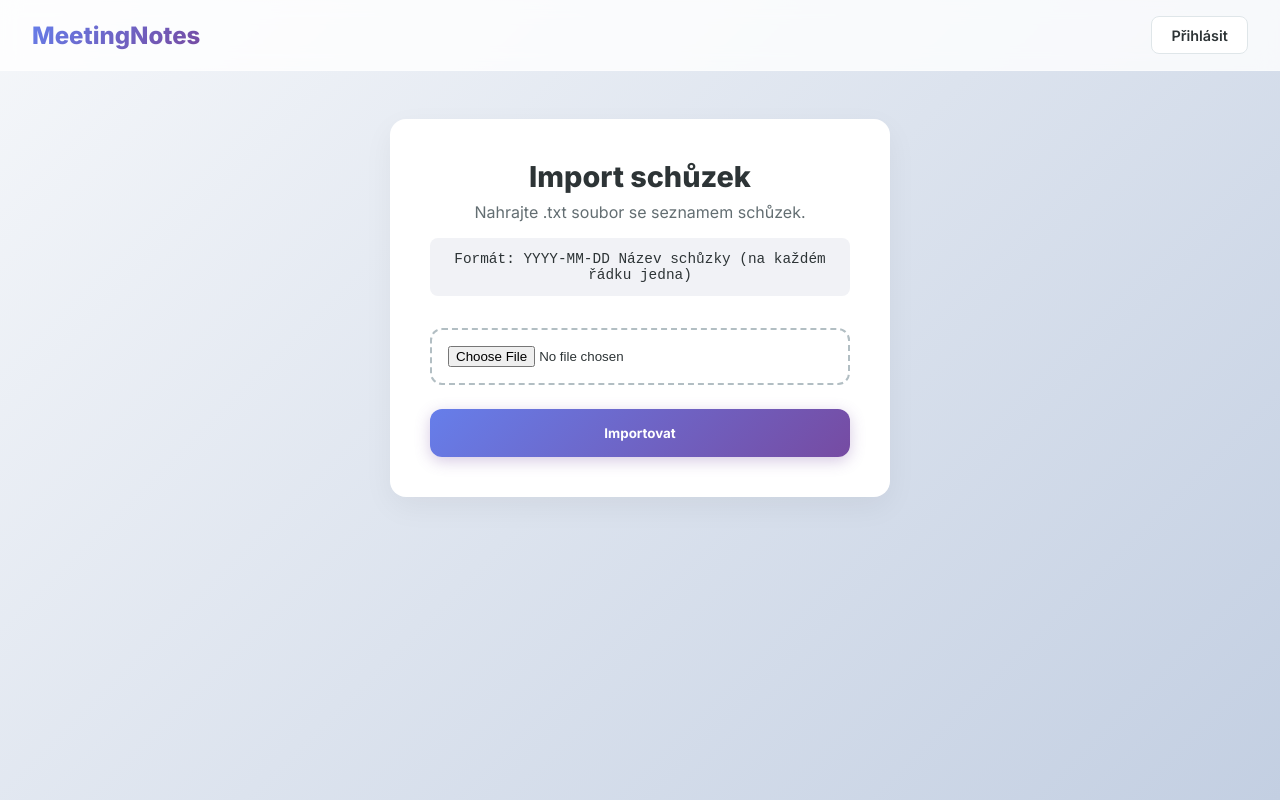
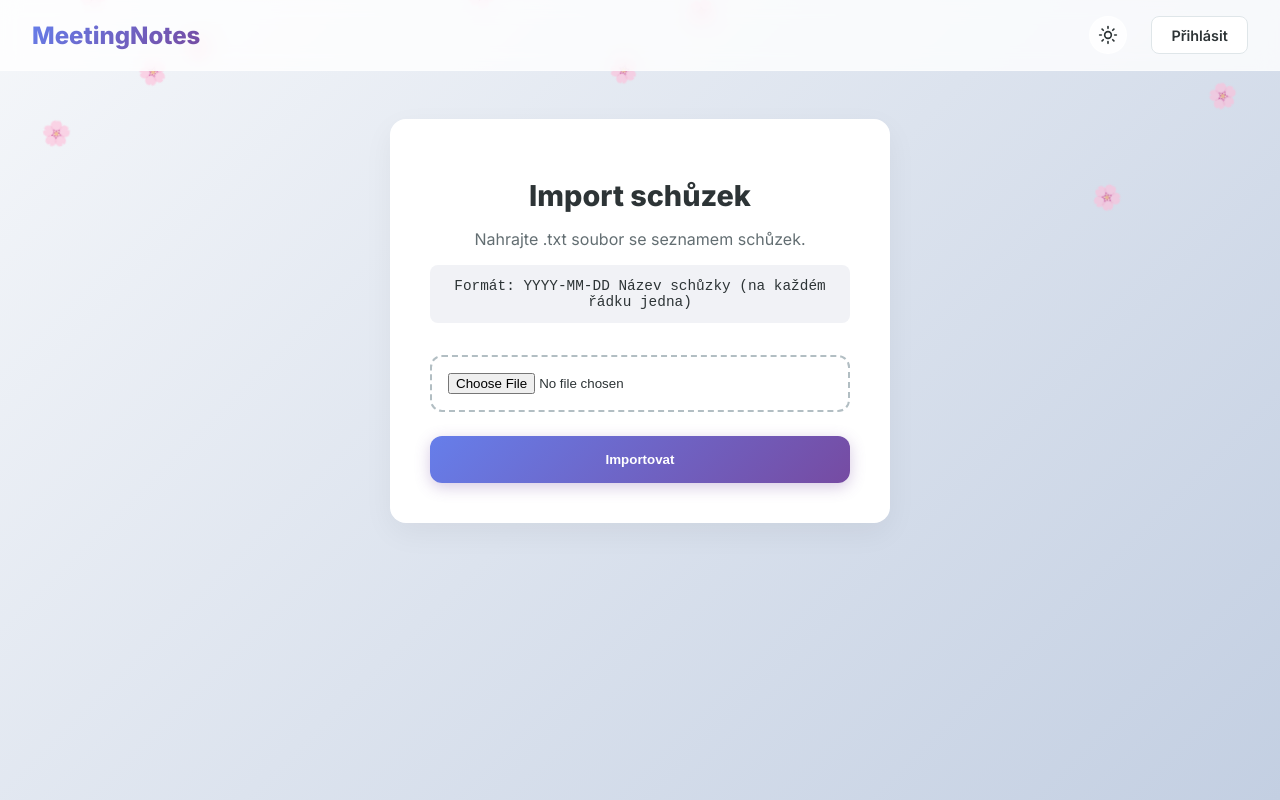
Before and after one commit to TK789456123/meeting-notes, a Next.js app: page /import in a window 1280 px wide. Built offline with nearby package versions, Linux system fonts and the light colour scheme; no server answers.

Commit message:
Add Dark Mode and Flower Background

```diff
--- a/package.json
+++ b/package.json
@@ -14,6 +14,7 @@
     "clsx": "^2.1.1",
     "lucide-react": "^0.562.0",
     "next": "16.1.1",
+    "next-themes": "^0.4.6",
     "react": "19.2.3",
     "react-dom": "19.2.3"
   },
--- a/src/app/globals.css
+++ b/src/app/globals.css
@@ -1,30 +1,40 @@
 :root {
-  --background-gradient: linear-gradient(135deg, #f5f7fa 0%, #c3cfe2 100%);
-  --primary-gradient: linear-gradient(135deg, #667eea 0%, #764ba2 100%);
-  --glass-bg: rgba(255, 255, 255, 0.7);
-  --glass-border: rgba(255, 255, 255, 0.2);
+  /* Light Mode Defaults */
+  --background-start: #f5f7fa;
+  --background-end: #c3cfe2;
   --text-primary: #2d3436;
   --text-secondary: #636e72;
+  --card-bg: rgba(255, 255, 255, 0.8);
+  --card-border: rgba(255, 255, 255, 0.8);
+  --primary-gradient: linear-gradient(135deg, #667eea 0%, #764ba2 100%);
+  --font-inter: "Inter", sans-serif;
+}
+
+[data-theme='dark'] {
+  /* Dark Mode Overrides */
+  --background-start: #2d3436;
+  --background-end: #000000;
+  --text-primary: #dfe6e9;
+  --text-secondary: #b2bec3;
+  --card-bg: rgba(0, 0, 0, 0.4);
+  --card-border: rgba(255, 255, 255, 0.1);
+  --primary-gradient: linear-gradient(135deg, #a29bfe 0%, #6c5ce7 100%);
+}
+
+body {
+  color: var(--text-primary);
+  background: linear-gradient(135deg, var(--background-start) 0%, var(--background-end) 100%);
+  min-height: 100vh;
+  margin: 0;
+  font-family: var(--font-inter);
+  transition: color 0.3s ease, background 0.3s ease;
 }
 
 * {
   box-sizing: border-box;
-  padding: 0;
-  margin: 0;
-}
-
-body {
-  font-family: var(--font-inter), sans-serif;
-  color: var(--text-primary);
-  background: var(--background-gradient);
-  min-height: 100vh;
 }
 
 a {
   color: inherit;
   text-decoration: none;
 }
-
-button {
-  font-family: inherit;
-}
--- a/src/app/layout.tsx
+++ b/src/app/layout.tsx
@@ -2,6 +2,8 @@
 import type { Metadata } from "next";
 import { Inter } from "next/font/google";
 import "./globals.css";
+import { ThemeProvider } from "@/components/ui/theme-provider";
+import { FlowerBackground } from "@/components/ui/flower-background";
 
 const inter = Inter({ subsets: ["latin"], variable: "--font-inter" });
 
@@ -16,8 +18,13 @@ export default function RootLayout({
   children: React.ReactNode;
 }>) {
   return (
-    <html lang="cs">
-      <body className={inter.className}>{children}</body>
+    <html lang="cs" suppressHydrationWarning>
+      <body className={inter.className}>
+        <ThemeProvider attribute="data-theme" defaultTheme="system" enableSystem>
+          <FlowerBackground />
+          {children}
+        </ThemeProvider>
+      </body>
     </html>
   );
 }
--- a/src/components/layout/Navbar.tsx
+++ b/src/components/layout/Navbar.tsx
@@ -3,6 +3,7 @@ import { createClient } from '@/utils/supabase/server'
 import { redirect } from 'next/navigation'
 import Link from 'next/link'
 import styles from './Navbar.module.css'
+import { ThemeToggle } from '../ui/theme-toggle'
 
 export default async function Navbar() {
     const supabase = await createClient()
@@ -24,6 +25,7 @@ export default async function Navbar() {
                 <Link href="/">MeetingNotes</Link>
             </div>
             <div className={styles.userMenu}>
+                <ThemeToggle />
                 {user ? (
                     <>
                         <span className={styles.email}>{user.email}</span>
--- /dev/null
+++ b/src/components/ui/flower-background.module.css
@@ -0,0 +1,35 @@
+.container {
+    position: fixed;
+    top: 0;
+    left: 0;
+    width: 100%;
+    height: 100%;
+    pointer-events: none;
+    z-index: -1;
+    overflow: hidden;
+}
+
+.flower {
+    position: absolute;
+    top: -50px;
+    font-size: 24px;
+    opacity: 0.6;
+    animation: fall linear infinite;
+    will-change: transform, top;
+}
+
+@keyframes fall {
+    0% {
+        top: -10%;
+        transform: translateX(0) rotate(0deg);
+    }
+
+    50% {
+        transform: translateX(20px) rotate(180deg);
+    }
+
+    100% {
+        top: 110%;
+        transform: translateX(-20px) rotate(360deg);
+    }
+}
--- /dev/null
+++ b/src/components/ui/flower-background.tsx
@@ -0,0 +1,38 @@
+
+'use client'
+
+import styles from './flower-background.module.css'
+import { useEffect, useState } from 'react'
+
+export function FlowerBackground() {
+    const [flowers, setFlowers] = useState<{ id: number; left: number; duration: number; delay: number }[]>([])
+
+    useEffect(() => {
+        // Generate random flowers
+        const newFlowers = Array.from({ length: 20 }).map((_, i) => ({
+            id: i,
+            left: Math.random() * 100, // Random horizontal position
+            duration: 10 + Math.random() * 20, // Random fall duration (10-30s)
+            delay: Math.random() * 10, // Random start delay
+        }))
+        setFlowers(newFlowers)
+    }, [])
+
+    return (
+        <div className={styles.container}>
+            {flowers.map((flower) => (
+                <div
+                    key={flower.id}
+                    className={styles.flower}
+                    style={{
+                        left: `${flower.left}%`,
+                        animationDuration: `${flower.duration}s`,
+                        animationDelay: `${flower.delay}s`,
+                    }}
+                >
+                    🌸
+                </div>
+            ))}
+        </div>
+    )
+}
--- /dev/null
+++ b/src/components/ui/theme-provider.tsx
@@ -0,0 +1,9 @@
+
+'use client'
+
+import { ThemeProvider as NextThemesProvider } from 'next-themes'
+import * as React from 'react'
+
+export function ThemeProvider({ children, ...props }: React.ComponentProps<typeof NextThemesProvider>) {
+    return <NextThemesProvider {...props}>{children}</NextThemesProvider>
+}
--- /dev/null
+++ b/src/components/ui/theme-toggle.module.css
@@ -0,0 +1,18 @@
+.toggle {
+    background: var(--card-bg);
+    border: 1px solid var(--card-border);
+    color: var(--text-primary);
+    padding: 0.5rem;
+    border-radius: 50%;
+    cursor: pointer;
+    display: flex;
+    align-items: center;
+    justify-content: center;
+    transition: all 0.2s ease;
+}
+
+.toggle:hover {
+    transform: scale(1.1);
+    background: var(--text-primary);
+    color: var(--card-bg);
+}
--- /dev/null
+++ b/src/components/ui/theme-toggle.tsx
@@ -0,0 +1,28 @@
+
+'use client'
+
+import { useTheme } from 'next-themes'
+import { Moon, Sun } from 'lucide-react'
+import styles from './theme-toggle.module.css'
+import { useEffect, useState } from 'react'
+
+export function ThemeToggle() {
+    const { setTheme, theme } = useTheme()
+    const [mounted, setMounted] = useState(false)
+
+    useEffect(() => {
+        setMounted(true)
+    }, [])
+
+    if (!mounted) return null
+
+    return (
+        <button
+            className={styles.toggle}
+            onClick={() => setTheme(theme === 'light' ? 'dark' : 'light')}
+            title="Přepnout režim"
+        >
+            {theme === 'light' ? <Moon size={20} /> : <Sun size={20} />}
+        </button>
+    )
+}
```
Also changed, not shown: 1 other file (tests, documents, lock files or other folders).
